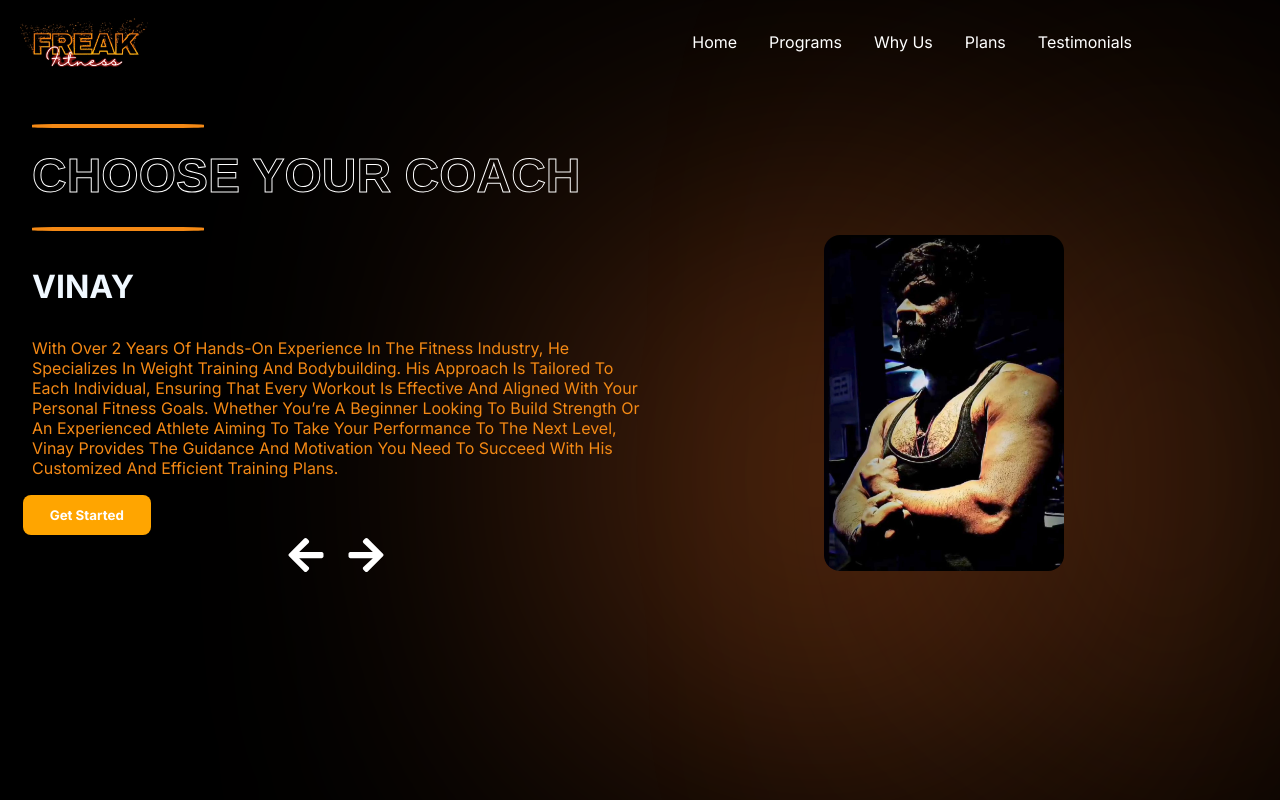
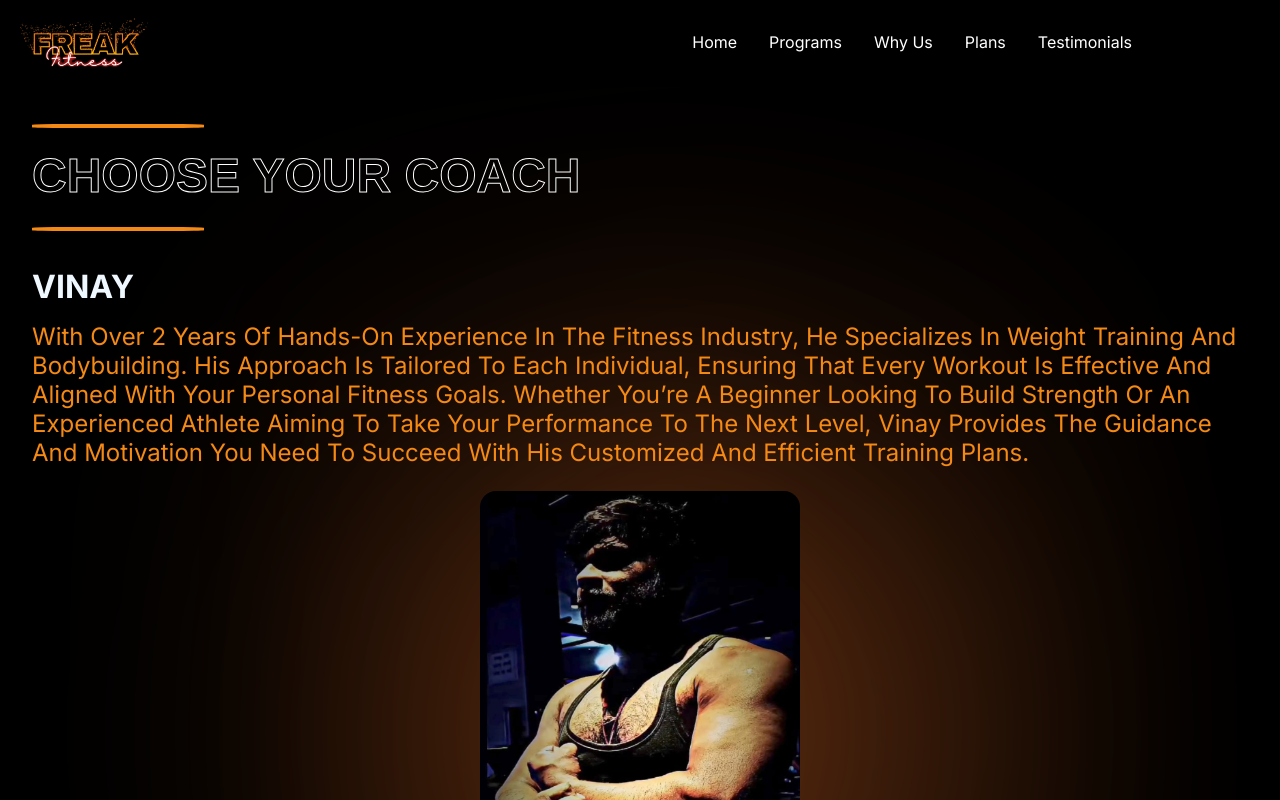
Before and after one commit to abhash-tiwari/FreAk, a React (Create React App) app: page /coaches in a window 1280 px wide. Shown: the top 800 px of the page. Built offline with nearby package versions, Linux system fonts and the light colour scheme.

Commit message:
mobile desktop media query added

```diff
--- a/src/components/Coaches/Coaches.css
+++ b/src/components/Coaches/Coaches.css
@@ -214,6 +214,40 @@ hr{
   }
 }
 
+
+/* mobile desktop style */
+@media screen and (min-width: 1024px) and (max-width: 1366px) {
+  .coaches-heading {
+    font-size: 3rem;
+  }
+
+  .c-heading {
+    font-size: 2rem;
+    margin-bottom: 0;
+  }
+
+  .cards {
+    display: flex;
+    flex-direction: column;
+    align-items: center;
+  }
+
+  .btns-c{
+    display: none;
+  }
+  .img-c {
+    width: 20rem;
+    height: 24rem;
+  }
+ .lp{
+  font-size: 1.5rem;
+  margin-top: 1rem;
+ }
+  .arrows {
+    display: none;
+  }
+}
+
 @media screen and (max-width: 844px) {
   .coaches-heading {
     font-size: 2.5rem;
--- a/src/components/Coaches/Coaches.jsx
+++ b/src/components/Coaches/Coaches.jsx
@@ -57,6 +57,7 @@ const Coaches = () => {
             animate={{ opacity: 1, x: 0 }}
             exit={{ opacity: 0, x: -100 }}
             transition={transition}
+            className='lp'
           >
             {coachesData[selected].description}
           </motion.p>
```
